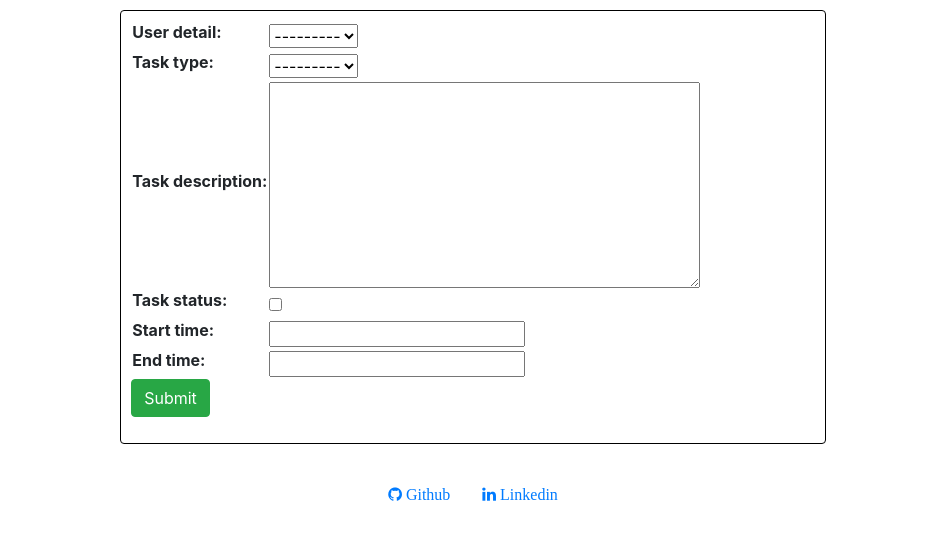
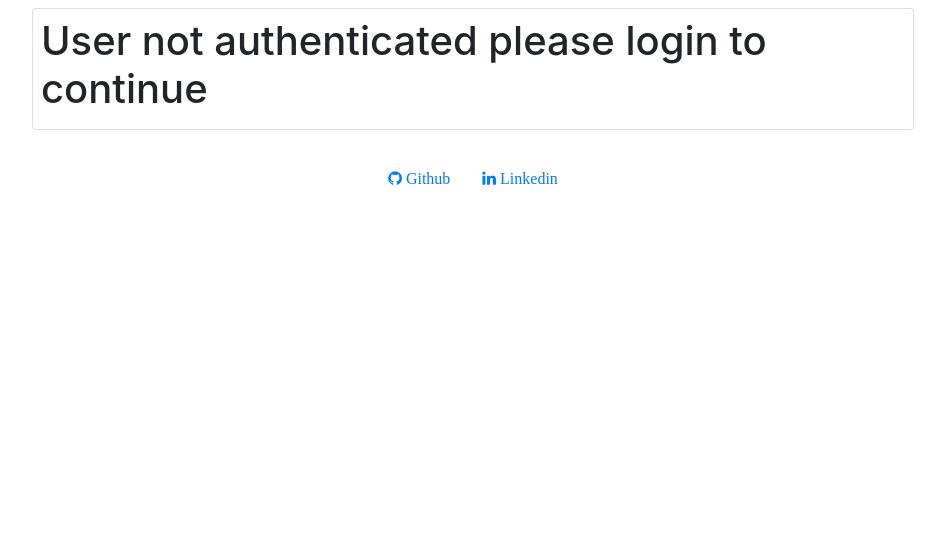
Before and after one commit to hrs2203/Django-app-ToDoList, a Django app: page /todo/add_task/ in a window 1280 px wide. Shown: the part 80-620 px from the top of the page, without its empty margins (167-1112 px from the left). Run offline with Django 3.2, Linux system fonts and the light colour scheme; data that the repository does not hold is empty; some libraries are stand-ins or nearby versions.

Commit message:
adding cryspy for now

```diff
--- a/todoApp/todo/templates/todo/registration.html
+++ b/todoApp/todo/templates/todo/registration.html
@@ -1,6 +1,6 @@
 {% extends 'todo/header.html' %}
 
-{% comment %} {% load crispy_forms_tags %} {% endcomment %}
+{% load crispy_forms_tags %}
 
 {% block title %}
 registration page
@@ -12,7 +12,8 @@ registration page
 <div class='card mx-auto' style="width: 80%; border: 1px solid black; padding: 10px; margin: 10px;">
     <form method="POST" novalidate>
         {% csrf_token %}
-        {{ form }}
+        {% comment %} {{ form.as_table }} {% endcomment %}
+        {{ form|crispy }}
         <button type="submit" class="btn btn-success">register</button>
     </form>
     If you already have an account <a href="/todo/login" target="blank">login</a> instead.
--- /dev/null
+++ b/todoApp/todo/templates/todo/user_not_found.html
@@ -0,0 +1,11 @@
+{% extends 'todo/header.html' %}
+
+{% block title %}
+    user not found
+{% endblock title %}
+
+{% block content %}
+    <div class='card mx-auto m-2 p-2'>
+        <h1 class="align-self-center">User not authenticated please login to continue</h1>
+    </div>
+{% endblock content %}
--- a/todoApp/todo/views.py
+++ b/todoApp/todo/views.py
@@ -89,41 +89,53 @@ def account_details(request):
     )
 
 def add_new_task(request):
-    if request.method=='POST':
-        form = NewTaskForm(request.POST)
-        if form.is_valid():
-            task = form.save()
-            return redirect('/todo/account/')
-            messages.success(request , 'Task added Succesfully')
-        else:
-            messages.error(request , "Something went wrong. please try again")
+    if request.user.is_authenticated:
+        if request.method=='POST':
+            form = NewTaskForm(request.POST)
+            if form.is_valid():
+                task = form.save()
+                return redirect('/todo/account/')
+                messages.success(request , 'Task added Succesfully')
+            else:
+                messages.error(request , "Something went wrong. please try again")
 
-    form = NewTaskForm
-    return render(
+        form = NewTaskForm
+        return render(
+            request = request,
+            template_name = 'todo/edition.html',
+            context={
+                'form' : form,
+            }
+        )
+    return render (
         request = request,
-        template_name = 'todo/edition.html',
-        context={
-            'form' : form,
-        }
+        template_name= "todo/user_not_found.html",
+        context= {}
     )
 
 def add_new_task_type(request):
-    if request.method=='POST':
-        form = NewTaskTypeForm(request.POST)
-        if form.is_valid():
-            task = form.save()
-            return redirect('/todo/account/')
-            messages.success(request , 'Task Type added Succesfully')
-        else:
-            messages.error(request , "Something went wrong. please try again")
+    if request.user.is_authenticated:
+        if request.method=='POST':
+            form = NewTaskTypeForm(request.POST)
+            if form.is_valid():
+                task = form.save()
+                return redirect('/todo/account/')
+                messages.success(request , 'Task Type added Succesfully')
+            else:
+                messages.error(request , "Something went wrong. please try again")
 
-    form = NewTaskTypeForm()
-    return render(
-        request = request,
-        template_name = 'todo/edition.html',
-        context={
-            'form' : form,
-        }
+        form = NewTaskTypeForm()
+        return render(
+            request = request,
+            template_name = 'todo/edition.html',
+            context={
+                'form' : form,
+            }
+        )
+    return render (
+        request=request,
+        template_name="todo/user_not_found.html",
+        context={}
     )
 
 
--- a/todoApp/todoApp/settings.py
+++ b/todoApp/todoApp/settings.py
@@ -39,7 +39,7 @@ INSTALLED_APPS = [
     'django.contrib.staticfiles',
     # others
     # 'tinymce',
-    # 'crispy_forms',
+    'crispy_forms',
     'todo',
     'sendMail',
     'mainApp',
```
Also changed, not shown: todoApp/todo/forms.py (+2 -14 lines), todoApp/todo/templates/todo/login.html (+4 -3 lines).
